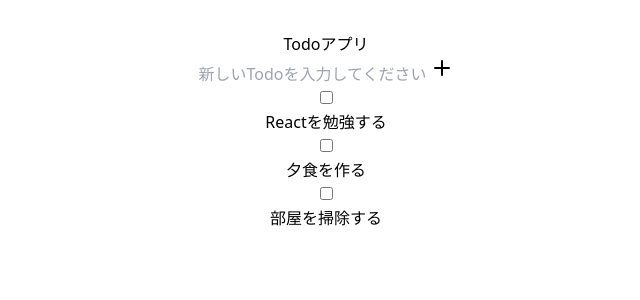
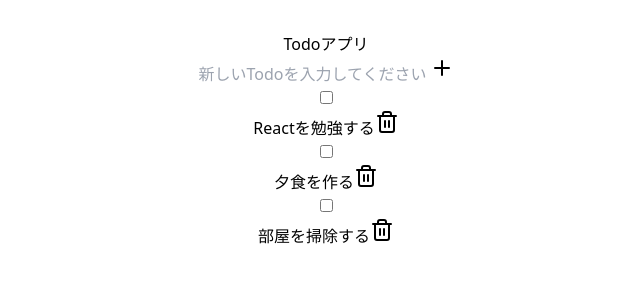
Before and after one commit to seino914/React-Tailwind-todoapp, a React (Vite) app: page / in a window 1280 px wide. Shown: the top 300 px of the page, without its empty margins (314-954 px from the left). Built offline with nearby package versions, Linux system fonts and the light colour scheme.

Commit message:
delete button

```diff
--- a/src/App.tsx
+++ b/src/App.tsx
@@ -14,12 +14,12 @@
         id: Date.now(),
         title,
         completed: false,
-      }
+      };
 
       // Todoリストに追加
       return [newTodo, ...prevTodoList];
-    })
-  }
+    });
+  };
 
   // 対象のTodoの完了を変更
   const changeCompleted = (id: number) => {
@@ -38,13 +38,23 @@
     });
   };
 
+  // 削除ボタン
+  const deleteTodo = (id: number) => {
+    setTodoList((prevTodoList) => {
+      // 対象のidではないTodoを残す
+      return prevTodoList.filter(todo =>
+        todo.id !== id
+      )
+    })
+  }
+
   return (
     <main className="mx-auto mt-10 max-w-xl">
       <h1 className="text-center text-4xl">Todoアプリ</h1>
       <div className="space-y-5">
-        <AddTodoForm addTodo={addTodo}/>
+        <AddTodoForm addTodo={addTodo} />
         <div className="rounded bg-slate-200 p-5">
-          <TodoList todoList={todoList} changeCompleted={changeCompleted} />
+          <TodoList todoList={todoList} changeCompleted={changeCompleted} deleteTodo={deleteTodo}/>
         </div>
       </div>
     </main>
--- a/src/components/TodoList.tsx
+++ b/src/components/TodoList.tsx
@@ -1,11 +1,13 @@
+import { Trash2 } from 'lucide-react';
 import { Todo } from '../types/todo';
 
 type Props = {
   todoList: Todo[];
   changeCompleted: (id: number) => void;
+  deleteTodo: (id: number) => void;
 };
 
-export const TodoList = ({ todoList, changeCompleted }: Props) => {
+export const TodoList = ({ todoList, changeCompleted, deleteTodo }: Props) => {
   return (
     <div className="space-y-3">
       {todoList.map((todo) => (
@@ -29,6 +31,13 @@
               {todo.title}
             </span>
           </label>
+          <button
+            type='button'
+            className="rounded bg-gray-200 p-2 transition-colors hover:bg-gray-300"
+            onClick={() => deleteTodo(todo.id)}
+          >
+            <Trash2 className="size-5 text-gray-500" />
+          </button>
         </div>
       ))}
     </div>
```
Also changed, not shown: src/components/AddTodoForm.tsx (+4 -4 lines).
